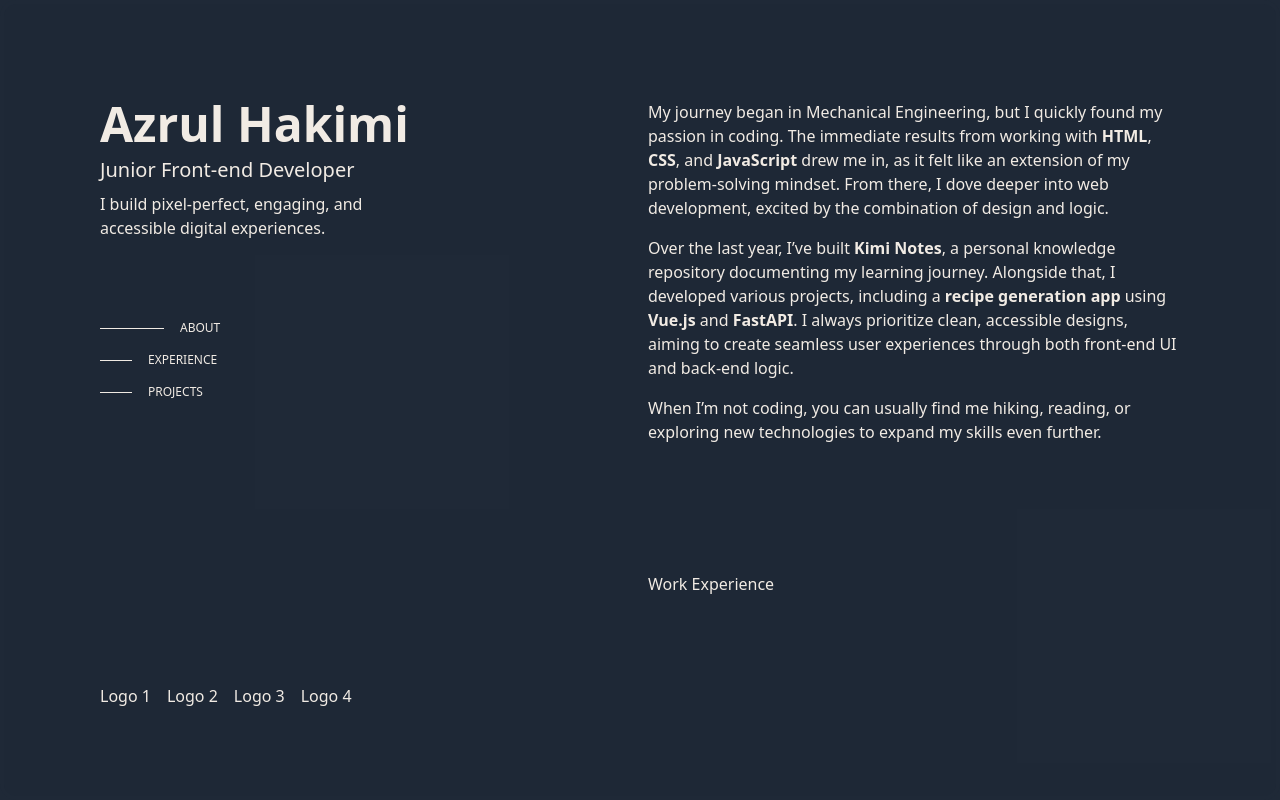
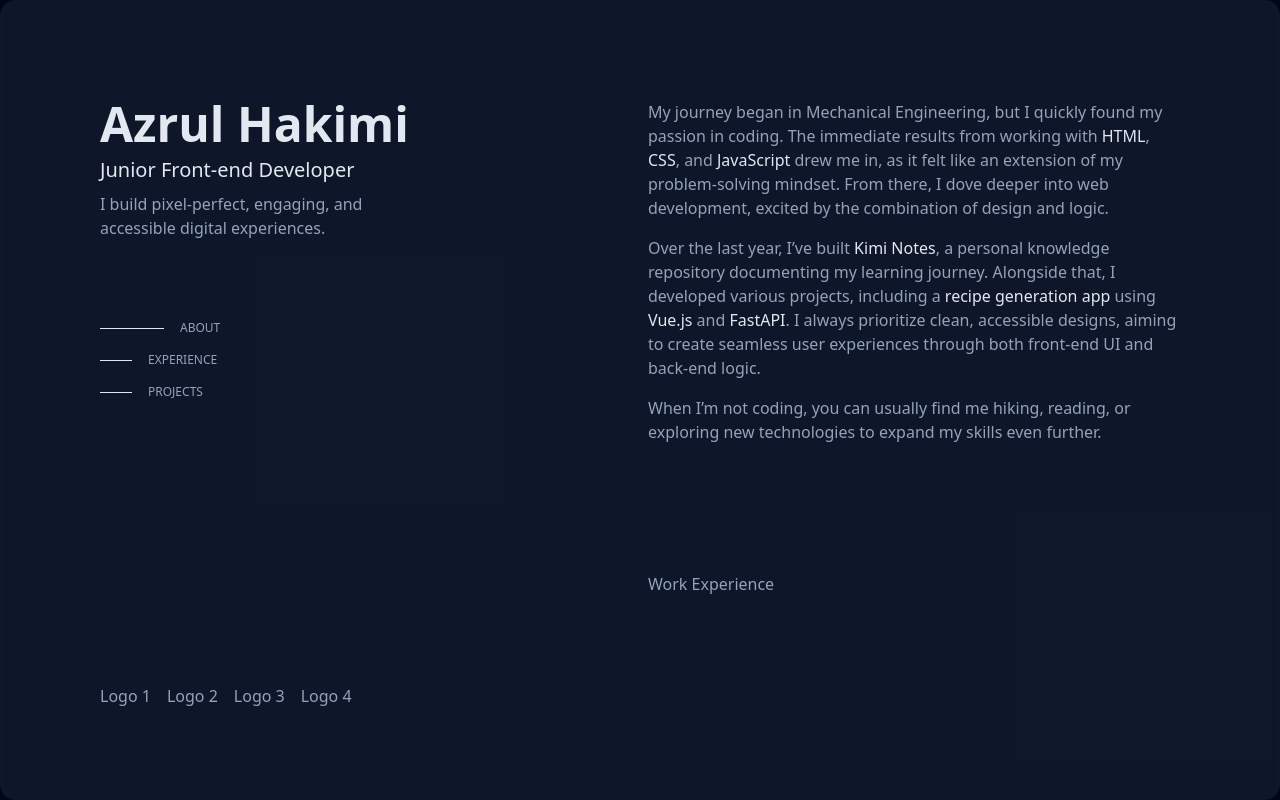
Before and after one commit to rulkimi/kimi-portfolio, a Vue app: page /#/about in a window 1280 px wide. Built offline with nearby package versions, Linux system fonts and the light colour scheme.

Commit message:
change the color

```diff
--- a/src/components/AboutMe.vue
+++ b/src/components/AboutMe.vue
@@ -12,10 +12,10 @@
     </p>
 
     <p>
-      Over the last year, I’ve built <a href="https://rulkimi.github.io/kiminotes/" target="_blank"><strong>Kimi Notes</strong></a>,
+      Over the last year, I’ve built <a href="https://rulkimi.github.io/kiminotes/" target="_blank" rel="noopener noreferrer">Kimi Notes</a>,
       a personal knowledge repository documenting my learning journey.
-      Alongside that, I developed various projects, including a <strong>recipe generation app
-      </strong> using <strong>Vue.js</strong> and <strong>FastAPI</strong>. I always prioritize clean,
+      Alongside that, I developed various projects, including a <a href="https://rulkimi.github.io/recipe-generator/" target="_blank" rel="noopener noreferrer">recipe generation app
+      </a> using <a href="https://vuejs.org/" target="_blank" rel="noopener noreferrer">Vue.js</a> and <a href="https://fastapi.tiangolo.com/" target="_blank" rel="noopener noreferrer">FastAPI</a>. I always prioritize clean,
       accessible designs, aiming to create seamless user experiences through both front-end UI and back-end logic.
     </p>
 
--- a/src/components/NavBar.vue
+++ b/src/components/NavBar.vue
@@ -20,8 +20,8 @@ const setActiveNav = nav => {
     <div class="h-full flex flex-col justify-between">
       <div class="flex flex-col gap-20">
         <div class="flex flex-col gap-2">
-          <h1 class="text-4xl sm:text-5xl font-bold">Azrul Hakimi</h1>
-          <h2 class="text-lg sm:text-xl font-medium">Junior Front-end Developer</h2>
+          <h1 class="text-4xl sm:text-5xl font-bold text-slate-200">Azrul Hakimi</h1>
+          <h2 class="text-lg sm:text-xl font-medium text-slate-200">Junior Front-end Developer</h2>
           <div class="leading-normal max-w-xs">I build pixel-perfect, engaging, and accessible digital experiences.</div>
         </div>
         <div class="flex flex-col gap-4">
@@ -32,7 +32,7 @@ const setActiveNav = nav => {
             @click="setActiveNav(navigation.name)"
           >
             <div
-              class="h-px w-8 bg-text group-hover:w-16 transition-all duration-200"
+              class="h-px w-8 bg-slate-200 group-hover:w-16 transition-all duration-200"
               :class="{ '!w-16' : activeNav === navigation.name }"
             ></div>
             <span
--- a/src/components/templates/GlowingBackground.vue
+++ b/src/components/templates/GlowingBackground.vue
@@ -44,7 +44,7 @@ const glowStyle = computed(() => ({
 
 <template>
   <div
-    class="relative bg-gray-800 rounded-2xl overflow-hidden group/glowing"
+    class="relative bg-slate-900 rounded-2xl overflow-hidden group/glowing"
     :class="size"
     @mousemove="handleMouseMove"
     @mouseleave="handleMouseLeave"
@@ -53,7 +53,7 @@ const glowStyle = computed(() => ({
       class="absolute rounded-full opacity-0 transition-opacity duration-500 group-hover/glowing:opacity-100"
       :style="glowStyle"
     ></div>
-    <div class="absolute inset-1 rounded-xl bg-gray-800 bg-opacity-90">
+    <div class="absolute inset-1 rounded-xl bg-slate-900 bg-opacity-90">
       <slot></slot>
     </div>
   </div>
--- a/src/layout/BaseLayout.vue
+++ b/src/layout/BaseLayout.vue
@@ -4,7 +4,7 @@ import GlowingBackground from '../components/templates/GlowingBackground.vue';
 </script>
 
 <template>
-  <GlowingBackground color="green">
+  <GlowingBackground color="#0984FF">
     <div class="max-w-[1280px] mx-auto h-screen flex gap-4 px-24 w-full h-full overflow-auto custom-scroll">
       <NavBar class="flex-1"/>
       <div class="flex-1 flex flex-col gap-28 py-24">
--- a/src/style.css
+++ b/src/style.css
@@ -3,16 +3,19 @@
 @tailwind utilities;
 
 @layer base {
-  :root {
-    --text: 241, 235, 228;
-    --background: 31, 41, 55;
-  }
-
   body {
-    @apply bg-background m-0 min-w-[320px] min-h-screen text-text text-sm md:text-base;
+    @apply bg-slate-950 m-0 min-w-[320px] min-h-screen text-slate-400 text-sm md:text-base;
   }
 
   p {
     @apply mb-4;
   }
+
+  strong {
+    @apply text-slate-200;
+  }
+
+  a, strong {
+    @apply cursor-pointer font-medium text-slate-200 hover:text-teal-300 transition-all duration-300;
+  }
 }
```
